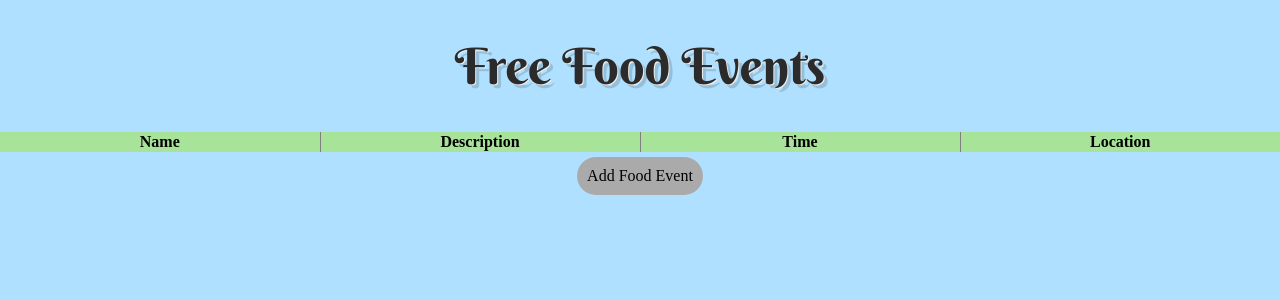
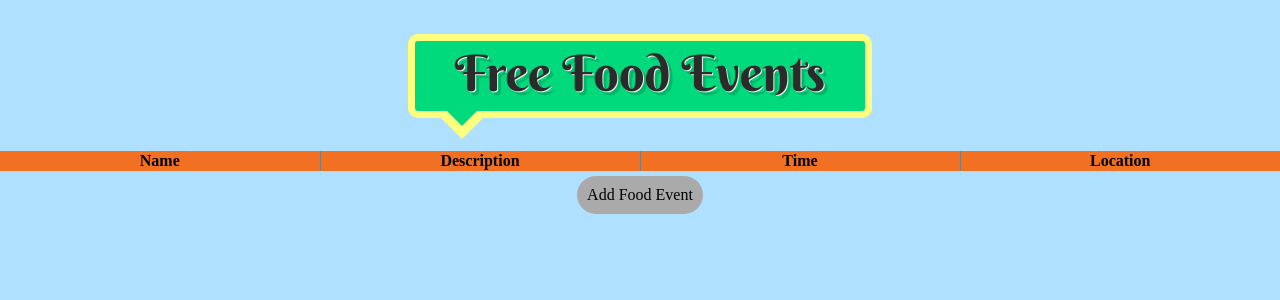
Before and after one commit to jacklynnepenick/hackcmu-2015, a Flask app: page / in a window 1280 px wide. Shown: the top 300 px of the page. Run offline with Flask 2, Linux system fonts and the light colour scheme; lists and menus that the app fills with data are empty.

Commit message:
Title Bubble and Table Color

```diff
--- a/static/general.css
+++ b/static/general.css
@@ -45,3 +45,46 @@ h1 {
     width: 100%;
     text-align: center;
 }
+
+.bubble
+{
+position: relative;
+width: 450px;
+height: 70px;
+padding: 0px;
+background: #00D97C;
+-webkit-border-radius: 10px;
+-moz-border-radius: 10px;
+border-radius: 10px;
+border: #FFFF7F solid 7px;
+margin-left:auto;
+margin-right:auto;
+}
+
+.bubble:after
+{
+content: '';
+position: absolute;
+border-style: solid;
+border-width: 15px 15px 0;
+border-color: #00D97C transparent;
+display: block;
+width: 0;
+z-index: 1;
+bottom: -15px;
+left: 32px;
+}
+
+.bubble:before
+{
+content: '';
+position: absolute;
+border-style: solid;
+border-width: 21px 21px 0;
+border-color: #FFFF7F transparent;
+display: block;
+width: 0;
+z-index: 0;
+bottom: -28px;
+left: 26px;
+}
--- a/templates/add_food_form.html
+++ b/templates/add_food_form.html
@@ -2,7 +2,7 @@
 <html>
     <title>Add Food Event</title>
     <head>
-        <h1> Add Food Event </h1>
+        <h1 class='bubble'> Add Food Event </h1>
         <script src="static/js_lib/jquery-2.1.4.min.js"></script>
         <script src="static/js_lib/jquery.datetimepicker.full.min.js"></script>
         <script src="static/datetimepicker.js"></script>
--- a/templates/wheres_the_food.html
+++ b/templates/wheres_the_food.html
@@ -12,10 +12,10 @@
       width:20%
     }
     tr:nth-child(2n) {
-      background: #B6F5A6
+      background: #FDB813
     }
     tr:nth-child(2n + 1) {
-      background: #A7E398
+      background: #F17022
     }
     #add_food_wrapper {
       width:100%;
@@ -36,7 +36,7 @@
     </style>
   </head>
   <body>
-    <h1> Free Food Events </h1>
+    <h1 class='bubble'>Free Food Events</h1>
     {% with messages = get_flashed_messages() %}
       {% if messages %}
         <div class='flashes'>
```
